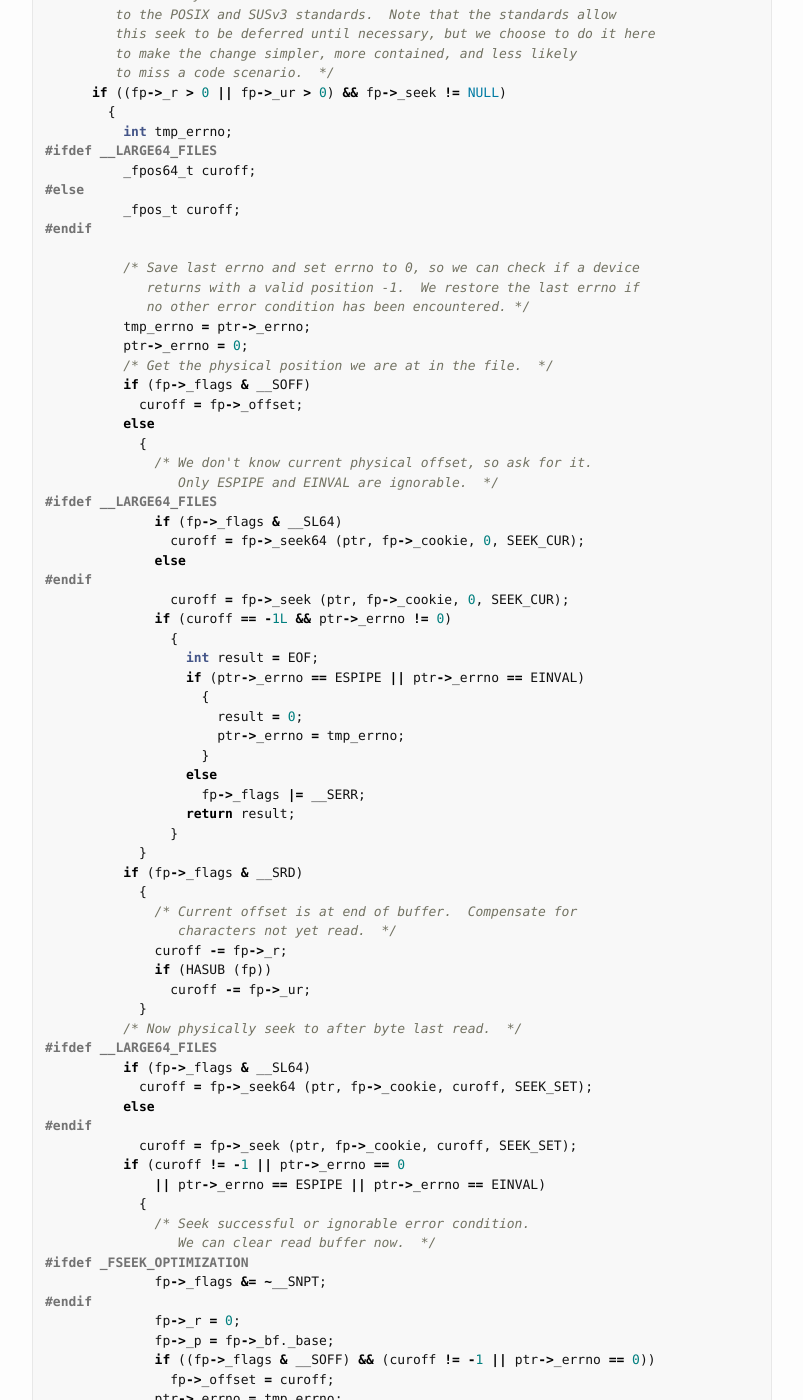
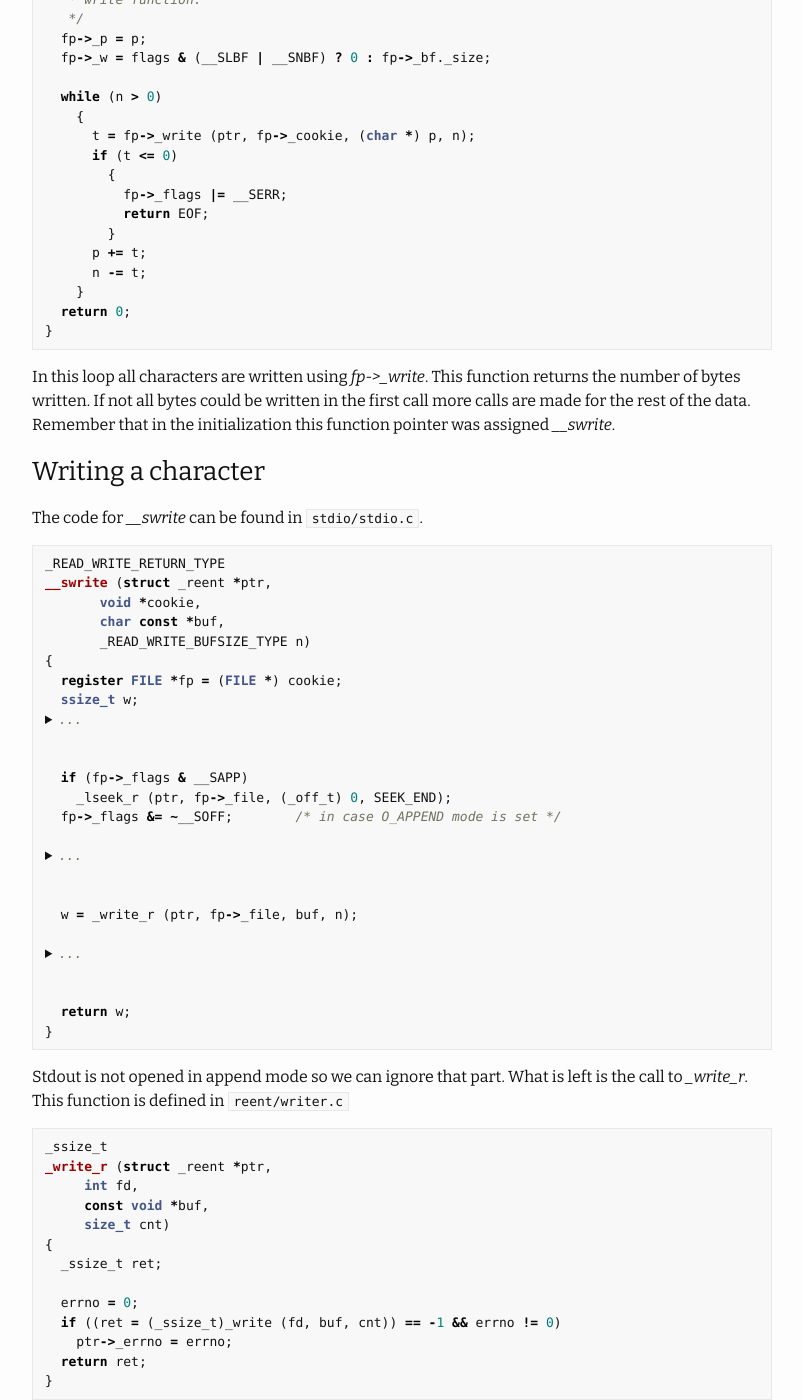
Before and after one commit to nouwaarom/nouwaarom.github.io, a Jekyll site: the page built from _posts/2021-02-05-investigating-semihosting-2.markdown, in a window 1280 px wide and 1400 px high, scrolled down 8534 px. Shown: the whole window, without its empty margins (238-1041 px from the left). Built offline with Jekyll 4.4.1, drawn with Linux system fonts in a browser that asks for light colours; comment, search, counter and statistics services are not loaded; some of the changed text lies outside the part shown.

Commit message:
semihosting: Finish the article about printing! (some cleanup might be neccessary)

```diff
--- a/_posts/2021-02-05-investigating-semihosting-2.markdown
+++ b/_posts/2021-02-05-investigating-semihosting-2.markdown
@@ -438,7 +438,10 @@ Remember that in *_puts_r* all characters are written out with the following loo
   if (__sputc_r (ptr, '\n', fp) == EOF)
     goto err;
 {% endhighlight %}
+This loop calls *__sputc_r* for all characters in the string, until a string termintation character ('\\0') occurs or the file is full.
+After that a newline is also printed using *__sputc_r*.
 
+### Buffers and flushing
 The definition of *sputc_r* can be found at `newlib/libc/include/sys/stdio.h`.
 {% fold_highlight %}
 {% highlight c %}
@@ -516,8 +519,11 @@ __swbuf_r (struct _reent *ptr,
   return c;
 }
 {% endhighlight %}
+We will not discuss the buffering here but we can see that
+*_fflush_r* is called if the buffer is full or if we the file is line buffered and we see a newline character.
 
 The source of *_fflush_r* can be found in `newlib/libc/stdio/fflush.c`.
+{% fold_highlight %}
 {% highlight c %}
 int
 _fflush_r (struct _reent *ptr,
@@ -691,5 +700,126 @@ __sflush_r (struct _reent *ptr,
   return 0;
 }
 {% endhighlight %}
+{% endfold_highlight %}
+In this loop all characters are written using *fp->_write*.
+This function returns the number of bytes written. If not all bytes could be written in the first call more calls are made for the rest of the data.
+Remember that in the initialization this function pointer was assigned *__swrite*.
+
+### Writing a character
+The code for *__swrite* can be found in `stdio/stdio.c`.
+{% fold_highlight %}
+{% highlight c %}
+_READ_WRITE_RETURN_TYPE
+__swrite (struct _reent *ptr,
+       void *cookie,
+       char const *buf,
+       _READ_WRITE_BUFSIZE_TYPE n)
+{
+  register FILE *fp = (FILE *) cookie;
+  ssize_t w;
+//FOLD
+#ifdef __SCLE
+  int oldmode=0;
+#endif
+//ENDFOLD
+
+  if (fp->_flags & __SAPP)
+    _lseek_r (ptr, fp->_file, (_off_t) 0, SEEK_END);
+  fp->_flags &= ~__SOFF;	/* in case O_APPEND mode is set */
+
+//FOLD
+#ifdef __SCLE
+  if (fp->_flags & __SCLE)
+    oldmode = setmode (fp->_file, O_BINARY);
+#endif
+//ENDFOLD
+
+  w = _write_r (ptr, fp->_file, buf, n);
+
+//FOLD
+#ifdef __SCLE
+  if (oldmode)
+    setmode (fp->_file, oldmode);
+#endif
+//ENDFOLD
+
+  return w;
+}
+{% endhighlight %}
+{% endfold_highlight %}
+Stdout is not opened in append mode so we can ignore that part.
+What is left is the call to *_write_r*.
+This function is defined in `reent/writer.c`
+{% highlight c %}
+_ssize_t
+_write_r (struct _reent *ptr,
+     int fd,
+     const void *buf,
+     size_t cnt)
+{
+  _ssize_t ret;
+
+  errno = 0;
+  if ((ret = (_ssize_t)_write (fd, buf, cnt)) == -1 && errno != 0)
+    ptr->_errno = errno;
+  return ret;
+}
+{% endhighlight %}
+
+The *_write* function is system specific. For arm it is defined in`sys/arm/syscalls.c` as:
+{% highlight c %}
+/* file, is a user file descriptor. */
+int __attribute__((weak))
+_write (int file, const void * ptr, size_t len)
+{
+  int slot = findslot (remap_handle (file));
+  int x = _swiwrite (file, ptr, len);
+
+  if (x == -1 || x == len)
+    return error (-1);
+
+  if (slot != MAX_OPEN_FILES)
+    openfiles[slot].pos += len - x;
+
+  return len - x;
+}
+{% endhighlight %}
+
+Now we are finally there. In *_swiwrite* a block of data is written using semihosting.
+{% fold_highlight %}
+{% highlight c %}
+/* file, is a valid internal file handle.
+   Returns the number of bytes *not* written. */
+int
+_swiwrite (int file, const void * ptr, size_t len)
+{
+  int fh = remap_handle (file);
+#ifdef ARM_RDI_MONITOR
+  int block[3];
+
+  block[0] = fh;
+  block[1] = (int) ptr;
+  block[2] = (int) len;
+
+  return do_AngelSWI (AngelSWI_Reason_Write, block);
+#else
+//FOLD
+  register int r0 asm("r0") = fh;
+  register int r1 asm("r1") = (int) ptr;
+  register int r2 asm("r2") = (int) len;
+
+  asm ("swi %a4"
+       : "=r" (r0)
+       : "0"(fh), "r"(r1), "r"(r2), "i"(SWI_Write));
+  return r0;
+//ENDFOLD
+#endif
+}
+{% endhighlight %}
+{% endfold_highlight %}
+
+## Conclusion
+There is a lot of complicated code to write a string and there seems to be quite some overhead.
+But the call to write bytes using semihosting is simple.
 
 Thank you for reading. If you have questions or suggestions, please open an issue or mergerequest on the [repository]({{ site.repo }}) for this site.
```
Also changed, not shown: other parts of _posts/2021-02-05-investigating-semihosting-2.markdown (+5 -2 lines), README.md.
